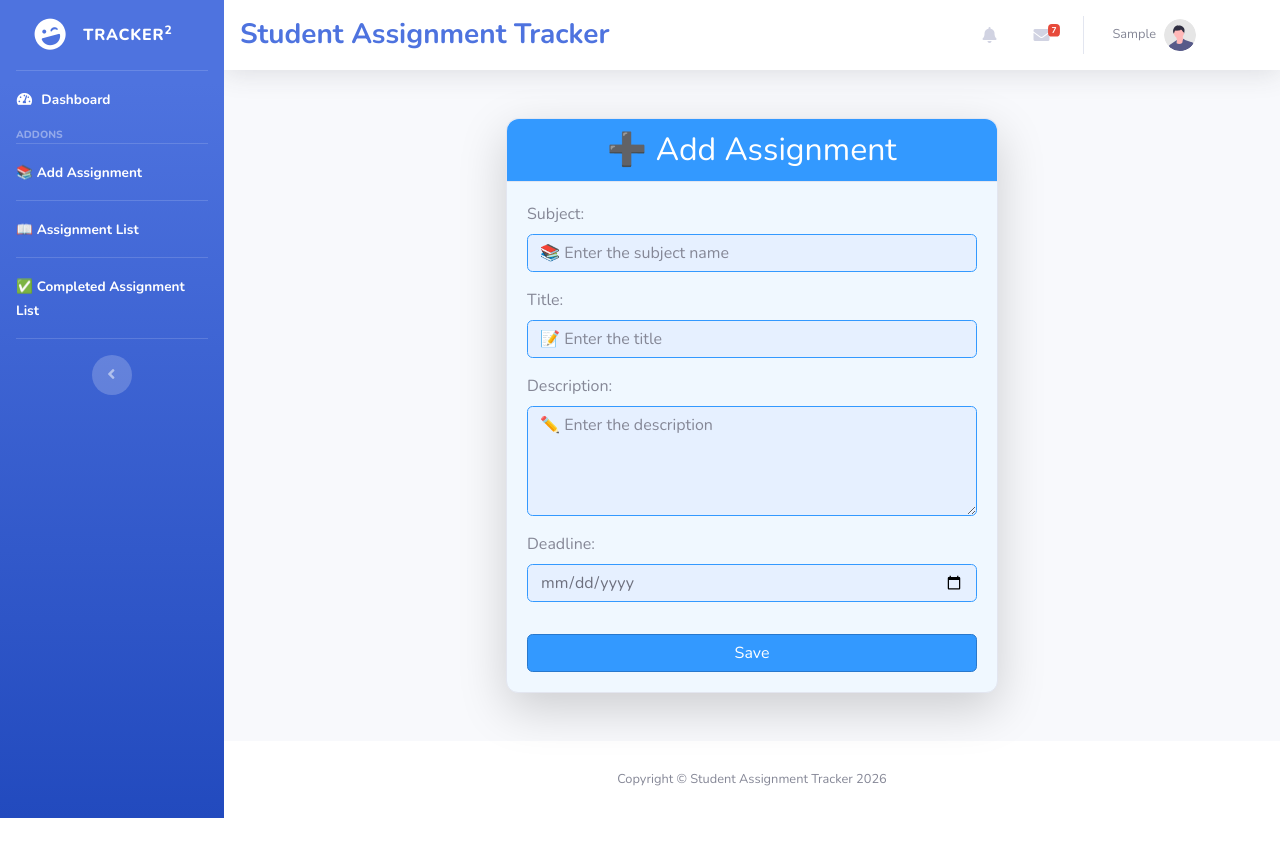
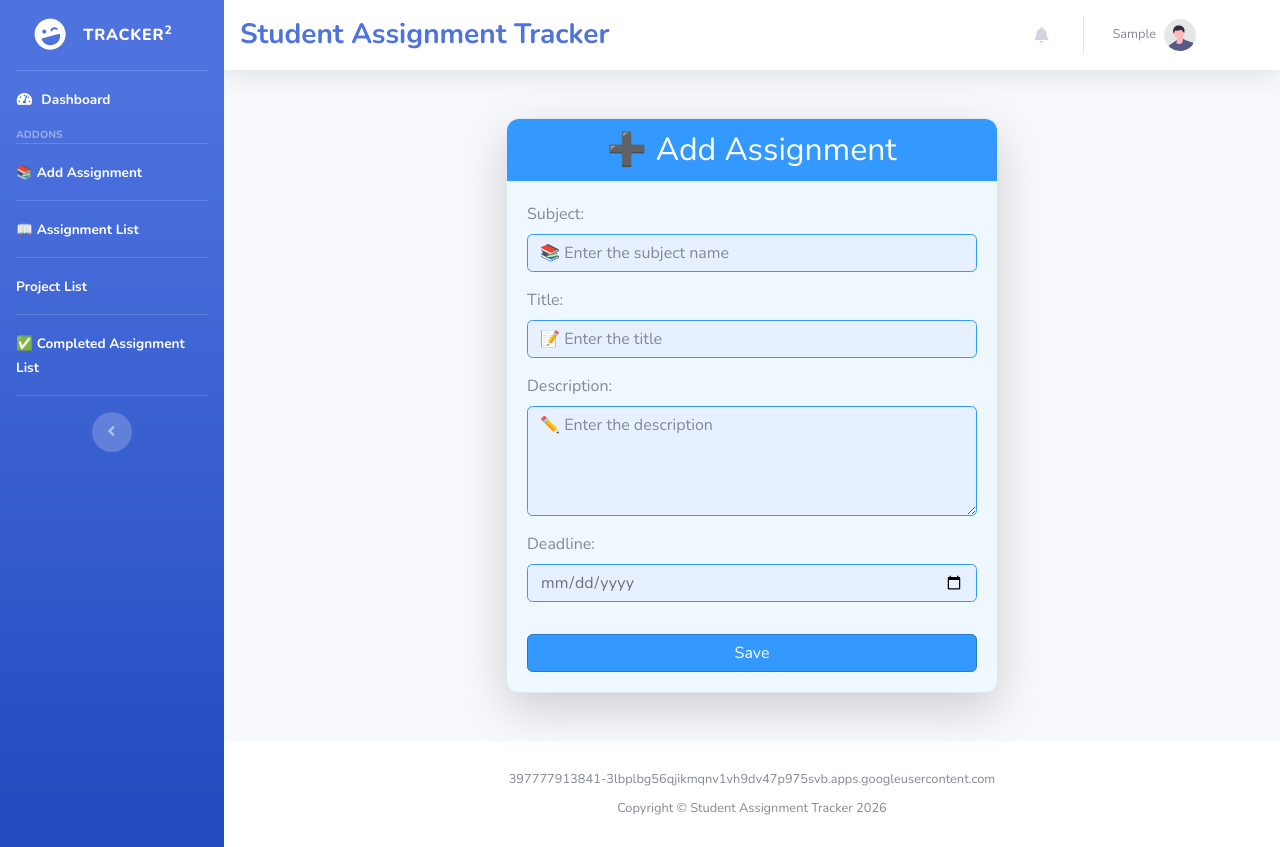
Before and after one commit to Chan-Keter/assignment-tracker, a Django app: page /assignments/add/ in a window 1280 px wide. Before the commit the page ends 818 px from the top, so only its background shows below. Run offline with Django 4.2, Linux system fonts and the light colour scheme; the visitor is signed in with stand-in values (Sample User, id 1); parts of the project's set-up code (start-up, migrations or seed data) failed here and were passed over; some libraries are stand-ins or nearby versions.

```diff
--- a/tracker/assignments/forms.py
+++ b/tracker/assignments/forms.py
@@ -1,5 +1,6 @@
 from django import forms
 from .models import Assignment
+from .models import Project
 
 class AssignmentForm(forms.ModelForm):
     class Meta:
@@ -29,3 +30,8 @@ class AssignmentForm(forms.ModelForm):
                 'style': 'background-color: #e6f0ff; border: 1px solid #3399ff;'
             }),
         }
+
+class ProjectForm(forms.ModelForm):
+    class Meta:
+        model = Project
+        fields = ['name', 'github_url', 'progress']
--- a/tracker/assignments/models.py
+++ b/tracker/assignments/models.py
@@ -12,3 +12,13 @@ class Assignment(models.Model):
 
     def __str__(self):
         return self.title
+
+class Project(models.Model):
+    user = models.ForeignKey(User, on_delete=models.CASCADE)
+    name = models.CharField(max_length=200)
+    github_url = models.URLField()
+    progress = models.IntegerField(default=0)  # 0 - 100
+    created_at = models.DateTimeField(auto_now_add=True)
+
+    def __str__(self):
+        return self.name
--- a/tracker/assignments/urls.py
+++ b/tracker/assignments/urls.py
@@ -8,4 +8,8 @@ urlpatterns = [
     path('assignment/',views.add,name='assignment'),
     path('assignment/<int:assignment_id>/', views.assignment_detail, name='assignment_detail'),  # for detail page
     path('completed/', views.completed_assignments, name='completed_assignments'),
+    path('assignment/update/<int:pk>/', views.update_assignment, name='update_assignment'),
+    path('project_list', views.project_list, name='project_list'),
+    path('create/', views.create_project, name='create_project'),
+
 ]
--- a/tracker/assignments/views.py
+++ b/tracker/assignments/views.py
@@ -2,6 +2,8 @@ from django.shortcuts import render, redirect, get_object_or_404
 from .models import Assignment
 from .forms import AssignmentForm
 from django.contrib.auth.decorators import login_required
+from .models import Project
+from .forms import ProjectForm
 
 
 @login_required
@@ -48,3 +50,56 @@ def completed_assignments(request):
     return render(request, 'assignments/completed_assignments.html', {
         'assignments': assignments
     })
+
+def update_assignment(request, pk):
+    assignment = get_object_or_404(Assignment, pk=pk)
+
+    if request.method == "POST":
+        form = AssignmentForm(request.POST, instance=assignment)
+        if form.is_valid():
+            form.save()
+            return redirect('assignment_list')   # or dashboard
+    else:
+        form = AssignmentForm(instance=assignment)
+
+    return render(request, 'assignments/update_assignment.html', {'form': form})
+
+def project_list(request):
+    if request.method == "POST":
+        project_id = request.POST.get("project_id")
+        progress = request.POST.get("progress")
+
+        project = get_object_or_404(Project, id=project_id, user=request.user)
+        project.progress = int(progress)
+        project.save()
+
+        return redirect('project_list')
+
+    projects = Project.objects.filter(user=request.user)
+    return render(request, 'projects/project_list.html', {'projects': projects})
+
+def create_project(request):
+    if request.method == "POST":
+        form = ProjectForm(request.POST)
+        if form.is_valid():
+            project = form.save(commit=False)
+            project.user = request.user
+            project.save()
+            return redirect('project_list')
+    else:
+        form = ProjectForm()
+
+    return render(request, 'projects/create_project.html', {'form': form})
+
+def update_project(request, pk):
+    project = Project.objects.get(pk=pk)
+
+    if request.method == "POST":
+        form = ProjectForm(request.POST, instance=project)
+        if form.is_valid():
+            form.save()
+            return redirect('project_list')
+    else:
+        form = ProjectForm(instance=project)
+
+    return render(request, 'projects/update_project.html', {'form': form})
--- a/tracker/templates/assignments/list.html
+++ b/tracker/templates/assignments/list.html
@@ -31,6 +31,11 @@
                     {% endif %}
                 </td>
                 <td>
+                    <a href="{% url 'update_assignment' assignment.id %}" class="btn btn-warning btn-sm">
+                        Update
+                    </a>
+
+
                     {% if not assignment.completed %}
                         <a href="{% url 'complete_assignment' assignment.id %}" class="btn btn-success btn-sm">
                             Complete
--- a/tracker/templates/base.html
+++ b/tracker/templates/base.html
@@ -71,6 +71,15 @@
                 <a class="nav-link"  href="{% url 'assignment_list'%}">
 
                     <span>📖 Assignment List</span></a>
+            </li>
+
+             <hr class="sidebar-divider my-0">
+
+            <!-- Nav Item - Dashboard -->
+            <li class="nav-item active">
+                <a class="nav-link"  href="{% url 'project_list'%}">
+
+                    <span>Project List</span></a>
             </li>
 
              <hr class="sidebar-divider my-0">
@@ -178,71 +187,6 @@
                             </div>
                         </li>
 
-                        <!-- Nav Item - Messages -->
-                        <li class="nav-item dropdown no-arrow mx-1">
-                            <a class="nav-link dropdown-toggle" href="#" id="messagesDropdown" role="button"
-                                data-toggle="dropdown" aria-haspopup="true" aria-expanded="false">
-                                <i class="fas fa-envelope fa-fw"></i>
-                                <!-- Counter - Messages -->
-                                <span class="badge badge-danger badge-counter">7</span>
-                            </a>
-                            <!-- Dropdown - Messages -->
-                            <div class="dropdown-list dropdown-menu dropdown-menu-right shadow animated--grow-in"
-                                aria-labelledby="messagesDropdown">
-                                <h6 class="dropdown-header">
-                                    Message Center
-                                </h6>
-                                <a class="dropdown-item d-flex align-items-center" href="#">
-                                    <div class="dropdown-list-image mr-3">
-                                        <img class="rounded-circle" src="{% static 'img/undraw_profile_1.svg'%}"
-                                            alt="...">
-                                        <div class="status-indicator bg-success"></div>
-                                    </div>
-                                    <div class="font-weight-bold">
-                                        <div class="text-truncate">Hi there! I am wondering if you can help me with a
-                                            problem I've been having.</div>
-                                        <div class="small text-gray-500">Emily Fowler · 58m</div>
-                                    </div>
-                                </a>
-                                <a class="dropdown-item d-flex align-items-center" href="#">
-                                    <div class="dropdown-list-image mr-3">
-                                        <img class="rounded-circle" src="{% static 'img/undraw_profile_2.svg'%}"
-                                            alt="...">
-                                        <div class="status-indicator"></div>
-                                    </div>
-                                    <div>
-                                        <div class="text-truncate">I have the photos that you ordered last month, how
-                                            would you like them sent to you?</div>
-                                        <div class="small text-gray-500">Jae Chun · 1d</div>
-                                    </div>
-                                </a>
-                                <a class="dropdown-item d-flex align-items-center" href="#">
-                                    <div class="dropdown-list-image mr-3">
-                                        <img class="rounded-circle" src="{% static 'img/undraw_profile_3.svg'%}"
-                                            alt="...">
-                                        <div class="status-indicator bg-warning"></div>
-                                    </div>
-                                    <div>
-                                        <div class="text-truncate">Last month's report looks great, I am very happy with
-                                            the progress so far, keep up the good work!</div>
-                                        <div class="small text-gray-500">Morgan Alvarez · 2d</div>
-                                    </div>
-                                </a>
-                                <a class="dropdown-item d-flex align-items-center" href="#">
-                                    <div class="dropdown-list-image mr-3">
-                                        <img class="rounded-circle" src="https://source.unsplash.com/Mv9hjnEUHR4/60x60"
-                                            alt="...">
-                                        <div class="status-indicator bg-success"></div>
-                                    </div>
-                                    <div>
-                                        <div class="text-truncate">Am I a good boy? The reason I ask is because someone
-                                            told me that people say this to all dogs, even if they aren't good...</div>
-                                        <div class="small text-gray-500">Chicken the Dog · 2w</div>
-                                    </div>
-                                </a>
-                                <a class="dropdown-item text-center small text-gray-500" href="#">Read More Messages</a>
-                            </div>
-                        </li>
 
                         <div class="topbar-divider d-none d-sm-block"></div>
 
@@ -286,7 +230,13 @@
 
 
                             </div>
-                            {% if overdue %}
+
+                    </ul>
+
+                </nav>
+                <!-- End of Topbar -->
+<main>
+      {% if overdue %}
                                 <div class="alert alert-danger">
                                     <strong>⚠ Overdue Assignments</strong>
                                     <ul>
@@ -306,11 +256,6 @@
                                     </ul>
                                 </div>
                                 {% endif %}
-                    </ul>
-
-                </nav>
-                <!-- End of Topbar -->
-<main>
     {% block content %}
 
     {% endblock content %}
@@ -318,6 +263,7 @@
             <footer class="sticky-footer bg-white">
                 <div class="container my-auto">
                     <div class="copyright text-center my-auto">
+                        <p>397777913841-3lbplbg56qjikmqnv1vh9dv47p975svb.apps.googleusercontent.com</p>
                         <span>Copyright &copy; Student Assignment Tracker 2026</span>
                     </div>
                 </div>
--- a/tracker/templates/dashboard/index.html
+++ b/tracker/templates/dashboard/index.html
@@ -17,7 +17,7 @@
     <div class="card shadow-lg p-4 border-0 rounded-4">
 
         <h1 class="text-primary fw-bold mb-3">
-            👋 Hello {{ user.first_name }}
+             Hello {{ user.first_name }}
         </h1>
 
         <p class="lead text-muted">
```
Also changed, not shown: tracker/templates/accounts/login.html (+9 -1 lines), tracker/templates/accounts/register.html (+9 -4 lines), tracker/templates/assignments/update_assignment.html (added, +17 -0 lines), tracker/templates/projects/create_project.html (added, +12 -0 lines), tracker/templates/projects/project_list.html (added, +56 -0 lines), tracker/assignments/migrations/0002_project.py (added), tracker/static/img/login.jpeg (added), tracker/static/img/register.jpeg (added), tracker/static/img/school.jpeg (added), 1 other file.
